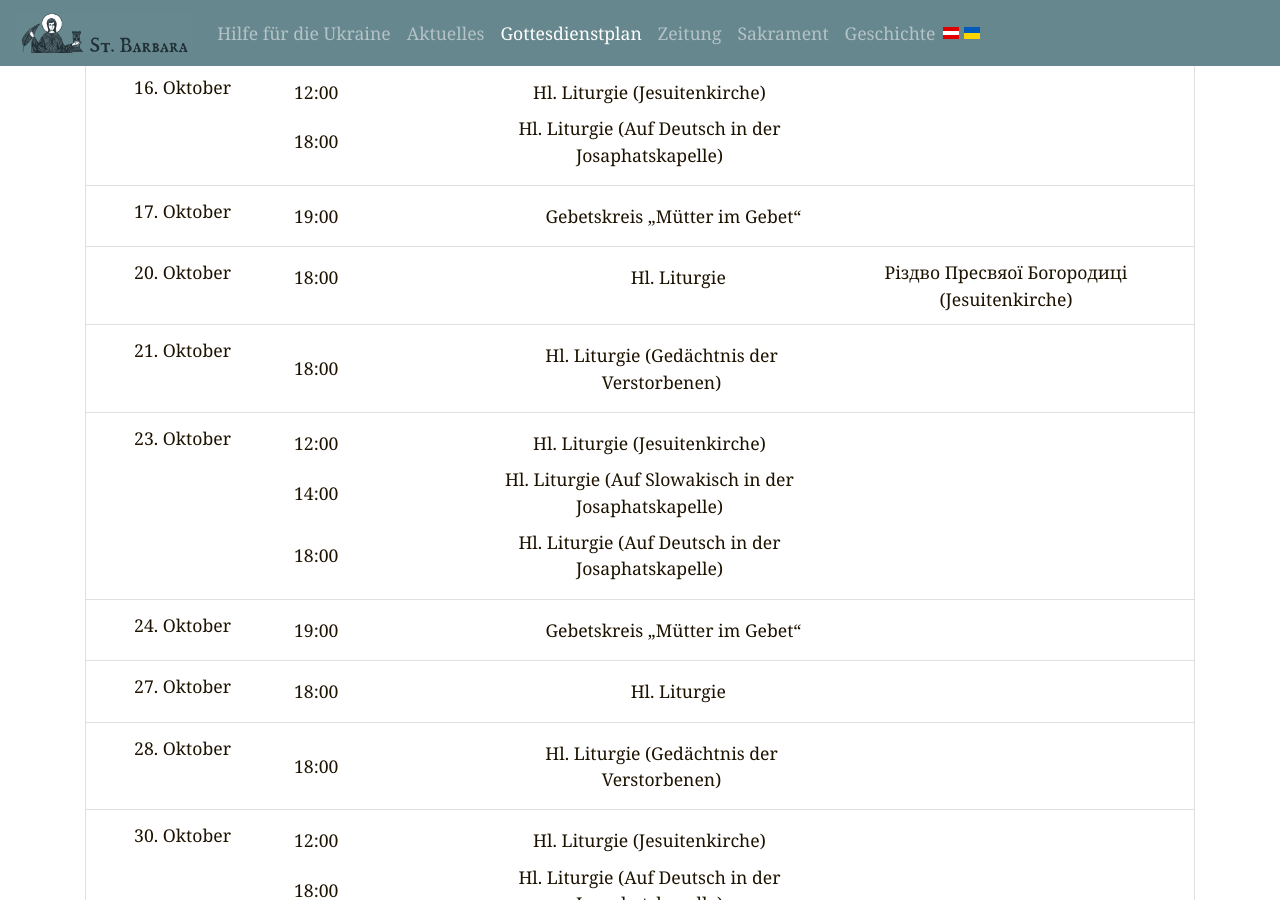
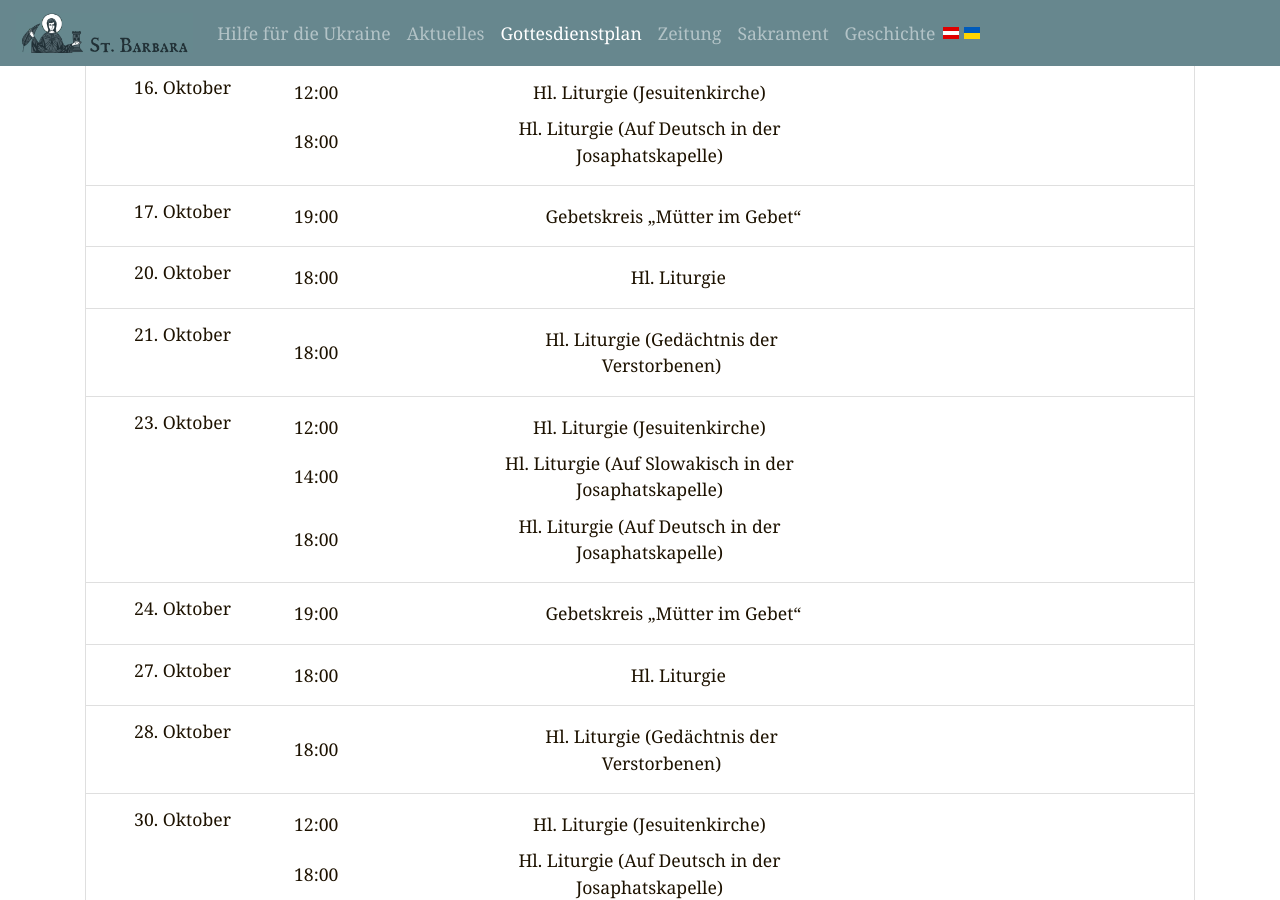
Before and after one commit to n3braska/jekyll, a Jekyll site: the page built from de/timetable.html, in a window 1280 px wide and 900 px high, scrolled down 1077 px. Built offline with Jekyll 4.4.1, drawn with Linux system fonts in a browser that asks for light colours.

Commit message:
Update calendar.yml

```diff
--- a/_data/de/calendar.yml
+++ b/_data/de/calendar.yml
@@ -850,7 +850,7 @@ month:
         event:
           - time: " 18:00"
             title: Hl. Liturgie
-        occasion: Різдво Пресвяої Богородиці (Jesuitenkirche)
+        occasion: null
       - d: 21
         event:
           - time: " 18:00"
```
